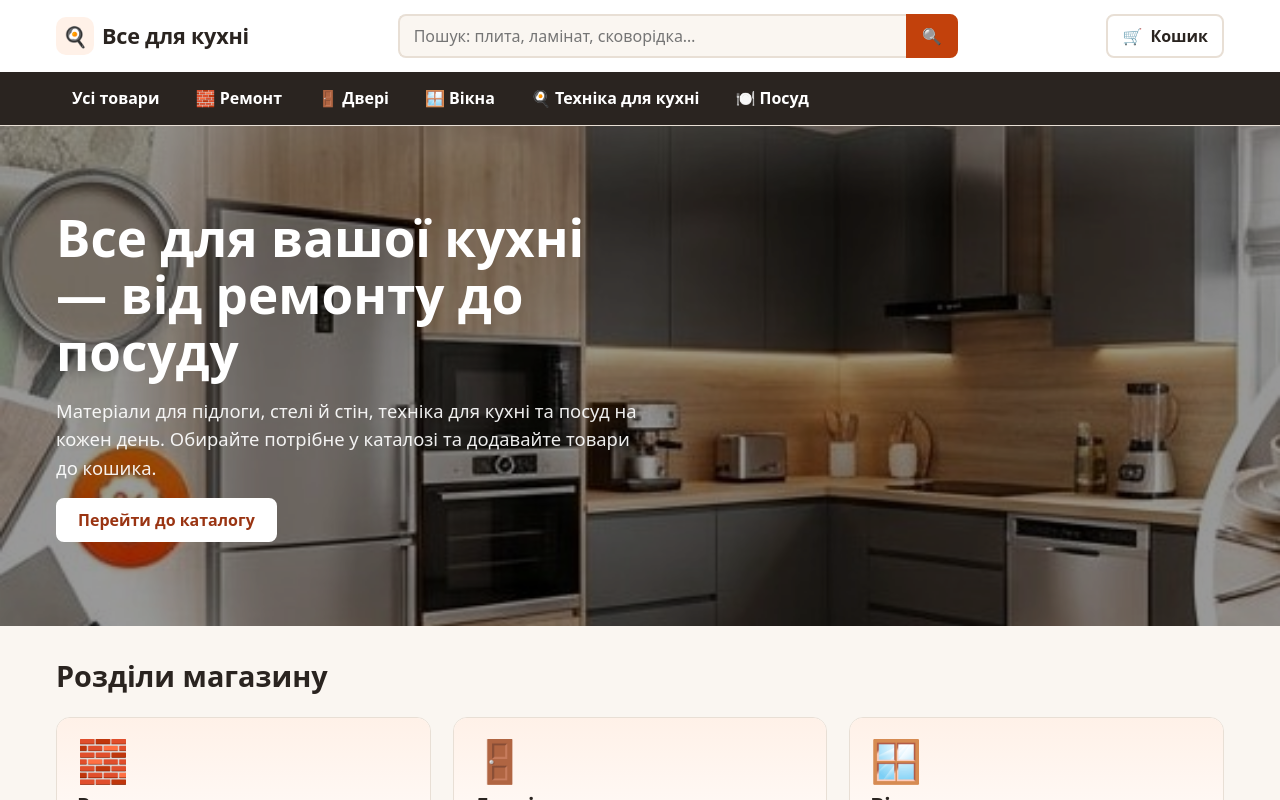
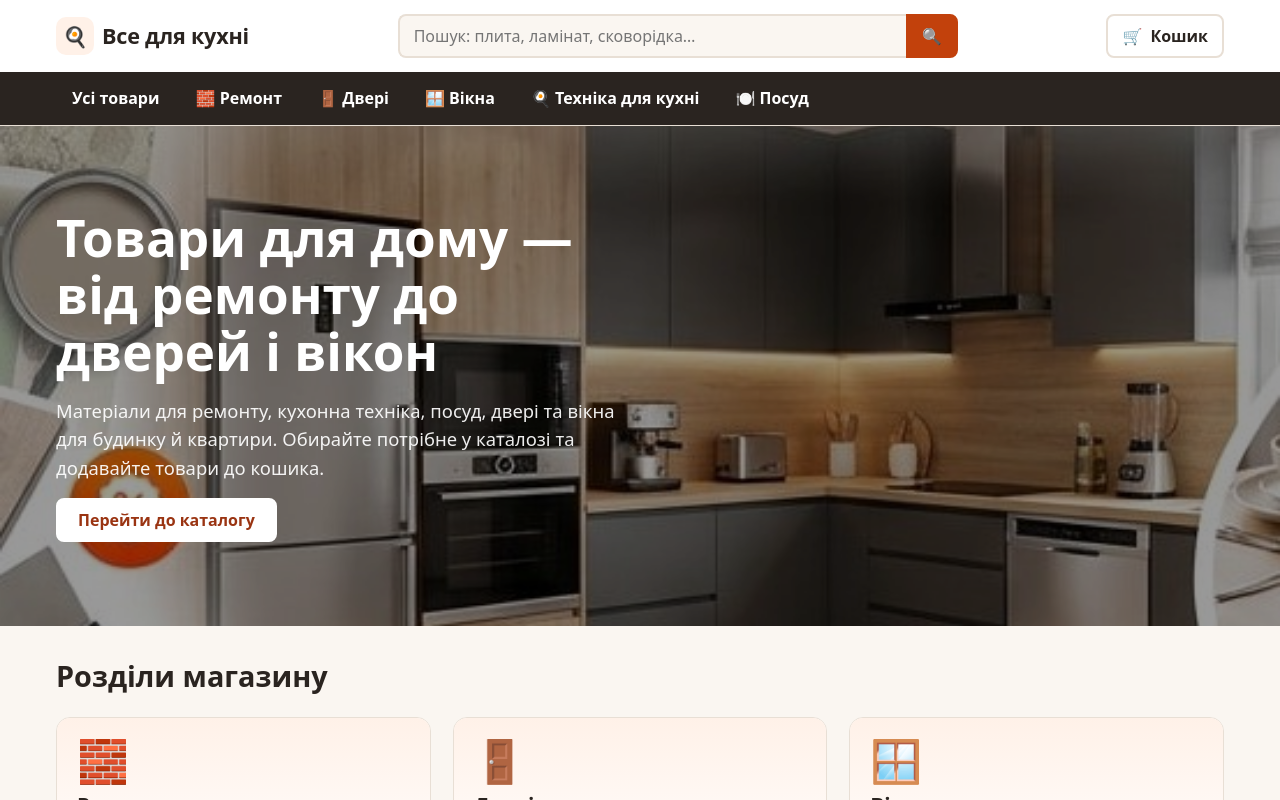
Before and after one commit to UlichIgor/kitchen-shop, a React (Vite) app: page / in a window 1280 px wide. Shown: the top 800 px of the page. Built offline with nearby package versions, Linux system fonts and the light colour scheme.

Commit message:
Update homepage copy for expanded home catalog

```diff
--- a/src/pages/Home.jsx
+++ b/src/pages/Home.jsx
@@ -9,9 +9,9 @@ export default function Home() {
     <>
       <section className="hero">
         <div className="container hero__inner">
-          <h1>Все для вашої кухні — від ремонту до посуду</h1>
+          <h1>Товари для дому — від ремонту до дверей і вікон</h1>
           <p>
-            Матеріали для підлоги, стелі й стін, техніка для кухні та посуд на кожен день.
+            Матеріали для ремонту, кухонна техніка, посуд, двері та вікна для будинку й квартири.
             Обирайте потрібне у каталозі та додавайте товари до кошика.
           </p>
           <Link to="/catalog" className="btn btn--light">Перейти до каталогу</Link>
```
